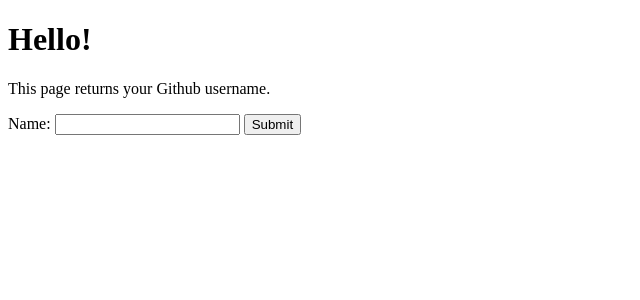
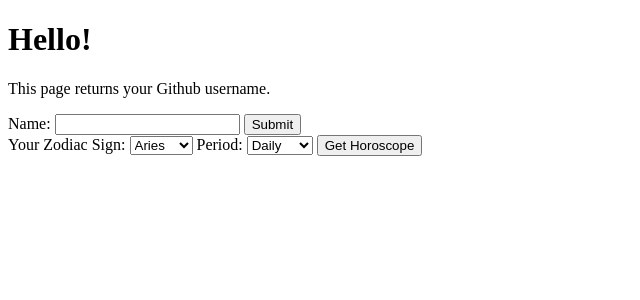
Before and after one commit to pmb223/SSH-lab2, a Flask app: page / in a window 1280 px wide. Shown: the top 300 px of the page, without its empty margins (0-640 px from the left). Run offline with Flask 3, Linux system fonts and the light colour scheme.

Commit message:
adding horoscope API

```diff
--- a/api/app.py
+++ b/api/app.py
@@ -9,26 +9,26 @@ def hello_world():
     user_ip = request.remote_addr  # Get the user's IP address
     return render_template("index.html", user_ip=user_ip)
 
+
 @app.route("/submit", methods=["POST"])
 def submit():
-    url = "https://fortune-cookie.p.rapidapi.com/api/1.0/get_fortune_cookie.php"
+    sign = request.form.get('sign')  # Zodiac sign
+    period = request.form.get('period')  # Period (daily, weekly, etc.)
 
-    payload = { "api_key": "Your Api Key" }
+    # Your horoscope API endpoint with placeholders replaced by form data
+    url = f"https://horoscopes-ai.p.rapidapi.com/get_horoscope/{sign}/{period}/general/en"
     headers = {
-    "content-type": "application/x-www-form-urlencoded",
-    "X-RapidAPI-Key": "52cf833554msh77327852c35cc64p1ea18ajsn031f7d059642",
-    "X-RapidAPI-Host": "fortune-cookie.p.rapidapi.com"
+        "X-RapidAPI-Key": "YOUR_RAPIDAPI_KEY",
+        "X-RapidAPI-Host": "horoscopes-ai.p.rapidapi.com"
     }
 
-    fortune_response = requests.post(url, data=payload, headers=headers)
+    # Make the request to the horoscope API
+    horoscope_response = requests.get(url, headers=headers)
 
-    if fortune_response.status_code == 200:
-        fortune_data = fortune_response.json()
+    if horoscope_response.status_code == 200:
+        fortune_data = horoscope_response.json()
     else:
-        fortune_data = fortune_response.status_code
-    input_name = request.form.get("name")
-    repos_response = requests.get(f"https://api.github.com/users/{input_name}/repos")
-    repos_data = repos_response.json()
+        fortune_data = "Error: " + str(horoscope_response.status_code)
 
 
 
--- a/api/templates/index.html
+++ b/api/templates/index.html
@@ -10,5 +10,24 @@
       <input type="text" id="name" name="name">
       <input type="submit" value="Submit">
     </form>
-  </body>
+    <form action="/submit" method="post">
+    <!-- Other form elements... -->
+
+    <label for="sign">Your Zodiac Sign:</label>
+    <select name="sign" id="sign" required>
+      <option value="aries">Aries</option>
+      <option value="taurus">Taurus</option>
+      <!-- Add all other zodiac signs -->
+    </select>
+
+    <label for="period">Period:</label>
+    <select name="period" id="period" required>
+      <option value="daily">Daily</option>
+      <option value="weekly">Weekly</option>
+      <!-- Add other periods if available -->
+    </select>
+
+  <input type="submit" value="Get Horoscope">
+</form>
+</body>
 </html>
```
Also changed, not shown: api/templates/hello.html (+6 -1 lines).
